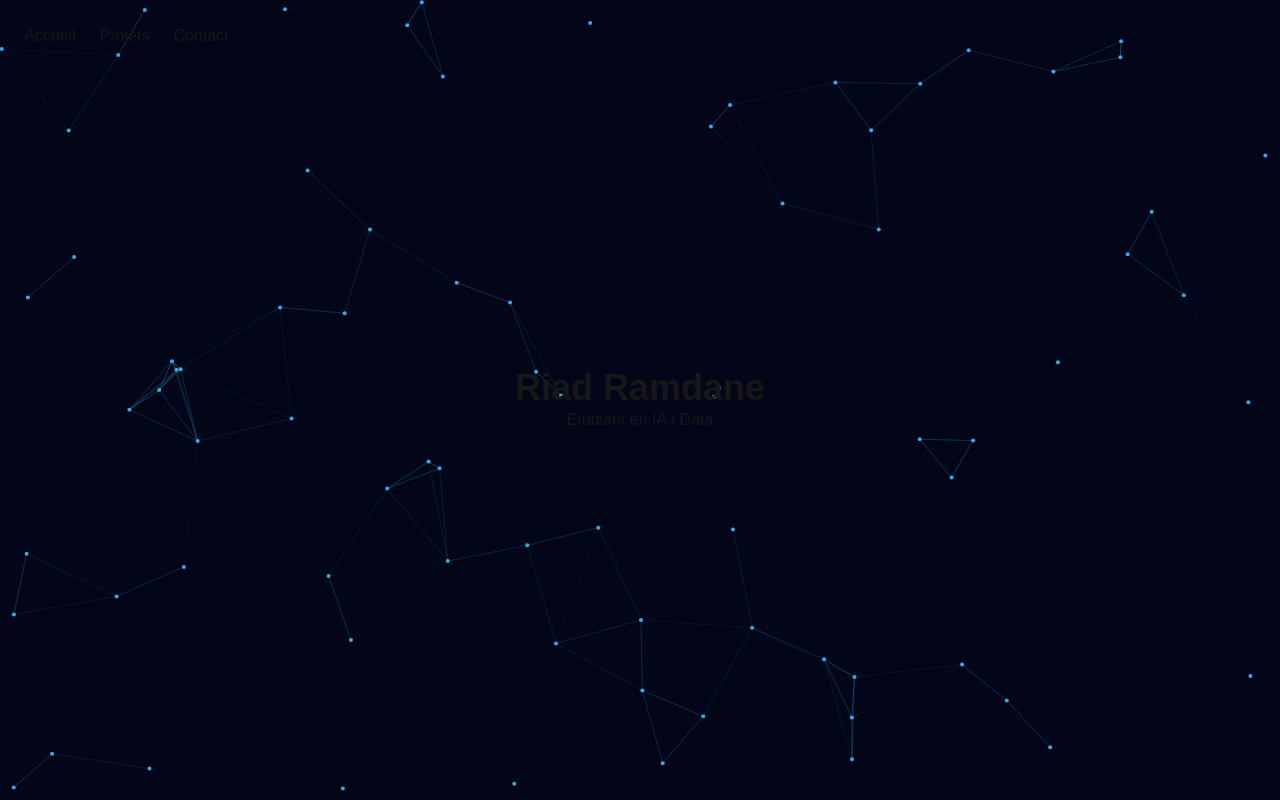
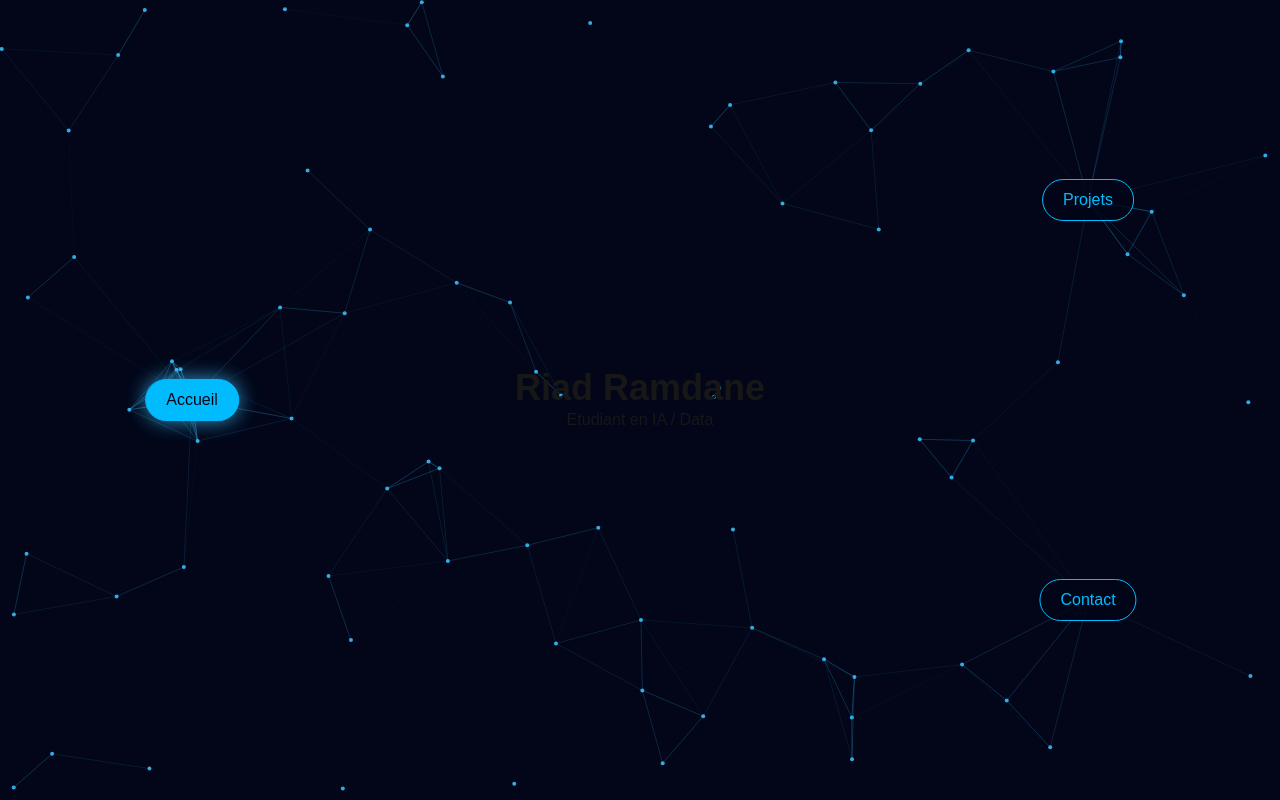
Before and after one commit to GriadeDev/portfolio, a Next.js app: page / in a window 1280 px wide. Built offline with nearby package versions, Linux system fonts and the light colour scheme.

Commit message:
rajout des boutons en noeud + animation

```diff
--- a/app/page.tsx
+++ b/app/page.tsx
@@ -6,19 +6,15 @@ import Contact from "@/components/Contact";
 import Project from "@/components/Project";
 import {useState} from "react";
 import { AnimatePresence } from "motion/react";
-
-type Section = "home" | "project" | "contact";
+import { Section } from "@/lib/noeuds";
+import NavNodes from "@/components/NavNodes";
 
 export default function Home() {
   const [section, setSection] = useState<Section>("home");
   return (
     <main className="flex flex-col h-screen overflow-hidden">
       <NeuralBackground/>
-      <nav className="fixed top-0 flex gap-6 p-6">
-        <button onClick={() => setSection("home")}>Accueil</button>
-        <button onClick={() => setSection("project")}>Projets</button>
-        <button onClick={() => setSection("contact")}>Contact</button>
-      </nav>
+      <NavNodes active={section} onSelect={setSection} />
       {/* sans AnimatePresence, react suprime l'élément d'un coup et l'animation exit n'a pas le temps de se jouer */}
       <AnimatePresence mode="wait">
         {section === "home" && <Hero key="home" name="Riad Ramdane" title="Etudiant en IA / Data"/>}
--- /dev/null
+++ b/components/NavNodes.tsx
@@ -0,0 +1,22 @@
+import { NOEUDS, Section } from "@/lib/noeuds"
+
+type NavNodesProps = {
+    active: Section;
+    onSelect: (s: Section) => void;
+}
+
+export default function NavNodes({active, onSelect} : NavNodesProps){
+    return (<div>
+        {NOEUDS.map((noeud) => (
+            <button
+            className={`absolute -translate-x-1/2 -translate-y-1/2 border border-sky-400 z-10 rounded-full px-5 py-2 hover:scale-110 transition ${active === noeud.id ? "bg-sky-400 text-slate-950 shadow-[0_0_20px_rgba(56,189,248,0.8)]" : "bg-slate-950/80 text-sky-400"}`}
+            style={{ left: `${noeud.x}%`, top: `${noeud.y}%` }}
+            key={noeud.id}
+            onClick={() => onSelect(noeud.id)}
+            >
+                {noeud.label}
+            </button>
+        ))}
+    </div>
+    )
+}
--- a/components/NeuralBackground.tsx
+++ b/components/NeuralBackground.tsx
@@ -1,6 +1,7 @@
 "use client";
 
 import { useRef, useEffect } from "react";
+import { NOEUDS } from "@/lib/noeuds";
 
 type Point = { x: number; y: number; vx: number; vy: number };
 
@@ -78,7 +79,21 @@ export default function NeuralBackground() {
           ctx.stroke();
         }
       }
-
+      // Liens entre les neurones et les nœuds de navigation
+      for (const n of NOEUDS) {
+        const nx = (n.x / 100) * w;
+        const ny = (n.y / 100) * h;
+        for (const p of points) {
+          const d = Math.hypot(p.x - nx, p.y - ny);
+          if (d < 220) {
+            ctx.strokeStyle = `rgba(${COULEUR}, ${(1 - d / 220) * 0.5})`;
+            ctx.beginPath();
+            ctx.moveTo(p.x, p.y);
+            ctx.lineTo(nx, ny);
+            ctx.stroke();
+          }
+        }
+      }
       // Les points eux-mêmes
       ctx.fillStyle = `rgba(${COULEUR}, 0.9)`;
       for (const p of points) {
--- /dev/null
+++ b/lib/noeuds.ts
@@ -0,0 +1,14 @@
+export type Section = "home" | "project" | "contact";
+
+export type Noeud = {
+  id: Section;
+  label: string;
+  x: number; // position horizontale en % de l'écran
+  y: number; // position verticale en % de l'écran
+};
+
+export const NOEUDS: Noeud[] = [
+  { id: "home", label: "Accueil", x: 15, y: 50 },
+  { id: "project", label: "Projets", x: 85, y: 25 },
+  { id: "contact", label: "Contact", x: 85, y: 75 },
+];
```
